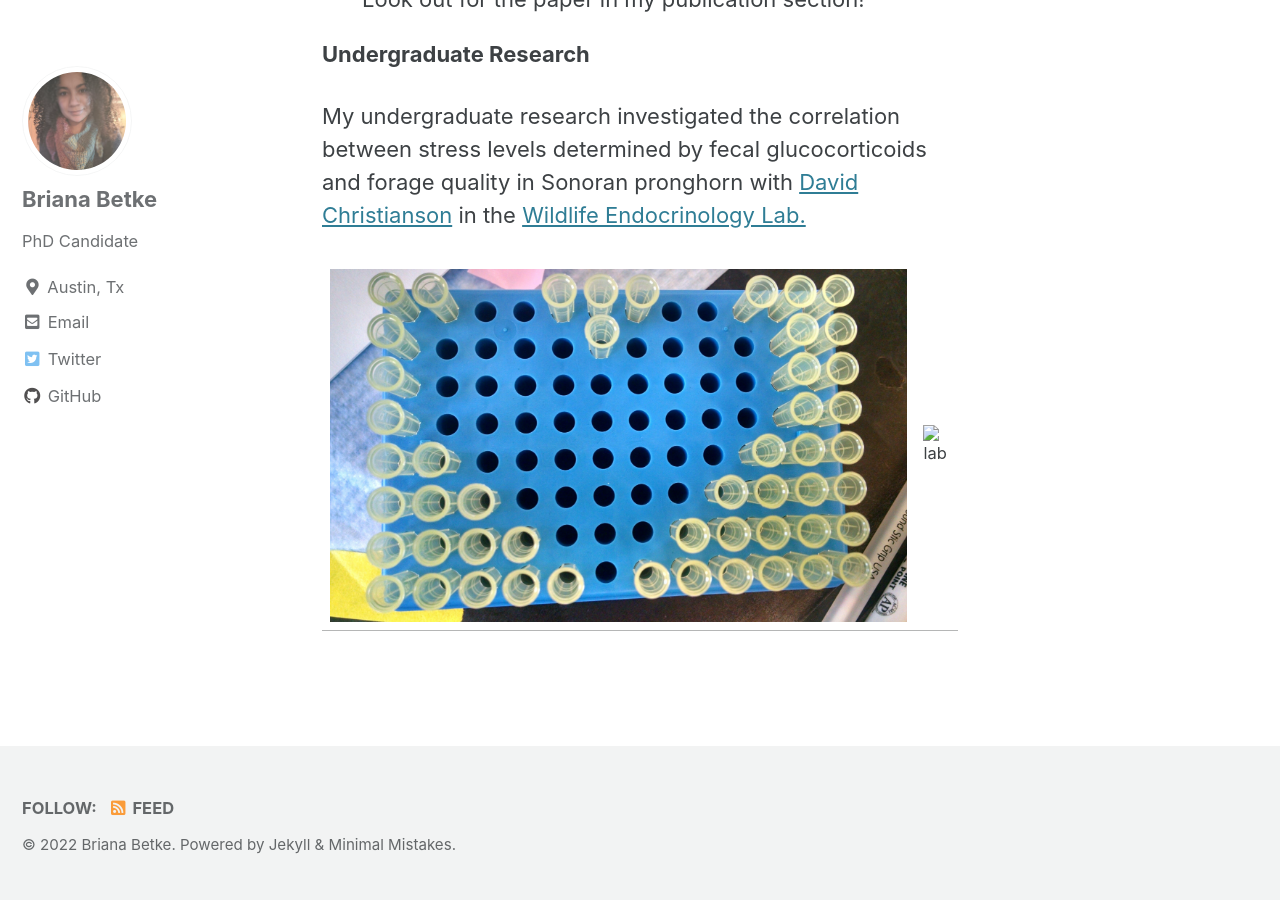
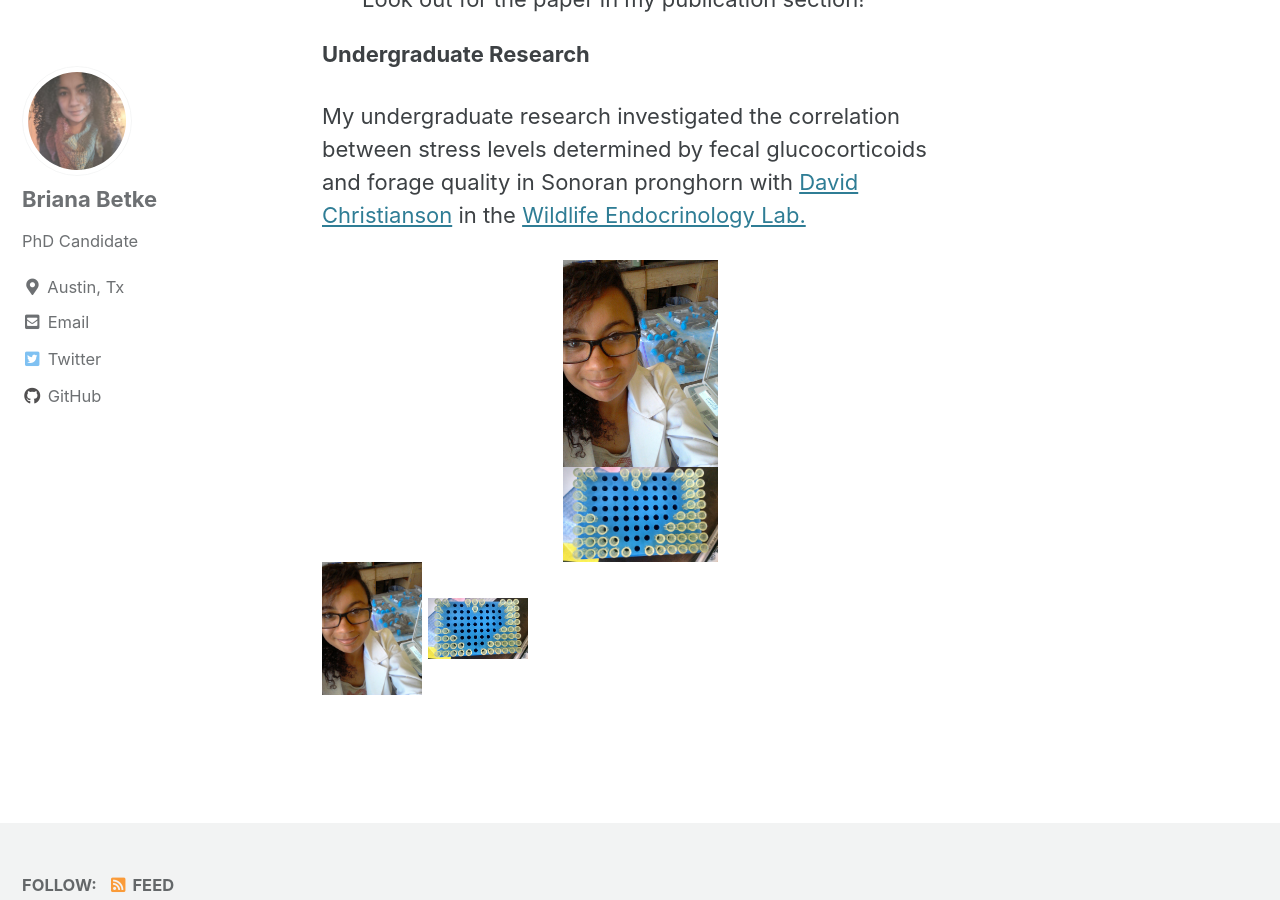
Before and after one commit to babetke/babetke.github.io, a Jekyll site: the page built from _pages/projects.md, in a window 1280 px wide and 900 px high, scrolled down 1344 px. Built offline with Jekyll 4.4.1, drawn with Linux system fonts in a browser that asks for light colours; cached includes are drawn as plain includes.

Commit message:
testing photo alignment

```diff
--- a/_pages/projects.md
+++ b/_pages/projects.md
@@ -28,5 +28,10 @@ Other projects:
 
 My undergraduate research investigated the correlation between stress levels determined by fecal glucocorticoids and forage quality in Sonoran pronghorn with [David Christianson](https://scholar.google.com/citations?user=nehjEWUAAAAJ&hl=en) in the [Wildlife Endocrinology Lab.](https://cals.arizona.edu/research/ecology/webpages/people/people.html)
 
-|:-:|:-:|
-|![heart](/images/heartoftips.jpg)|![lab](pooplab.jpg)|
+<center><img src="/images/pooplab.jpg" alt="" width="155"></center>
+<center><img src="/images/heartoftips.jpg" alt="" width="155"></center>
+
+<p float="center">
+  <img src="/images/pooplab.jpg" width="100" />
+  <img src="/images/heartoftips.jpg" width="100" />
+</p>
```
